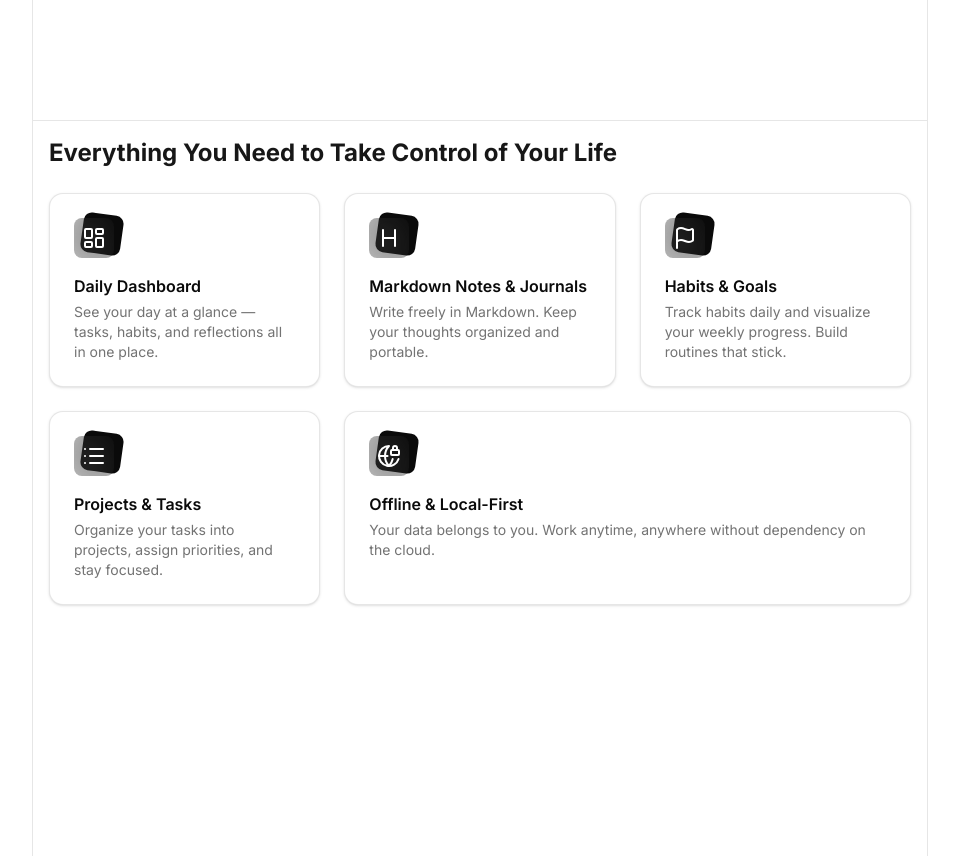
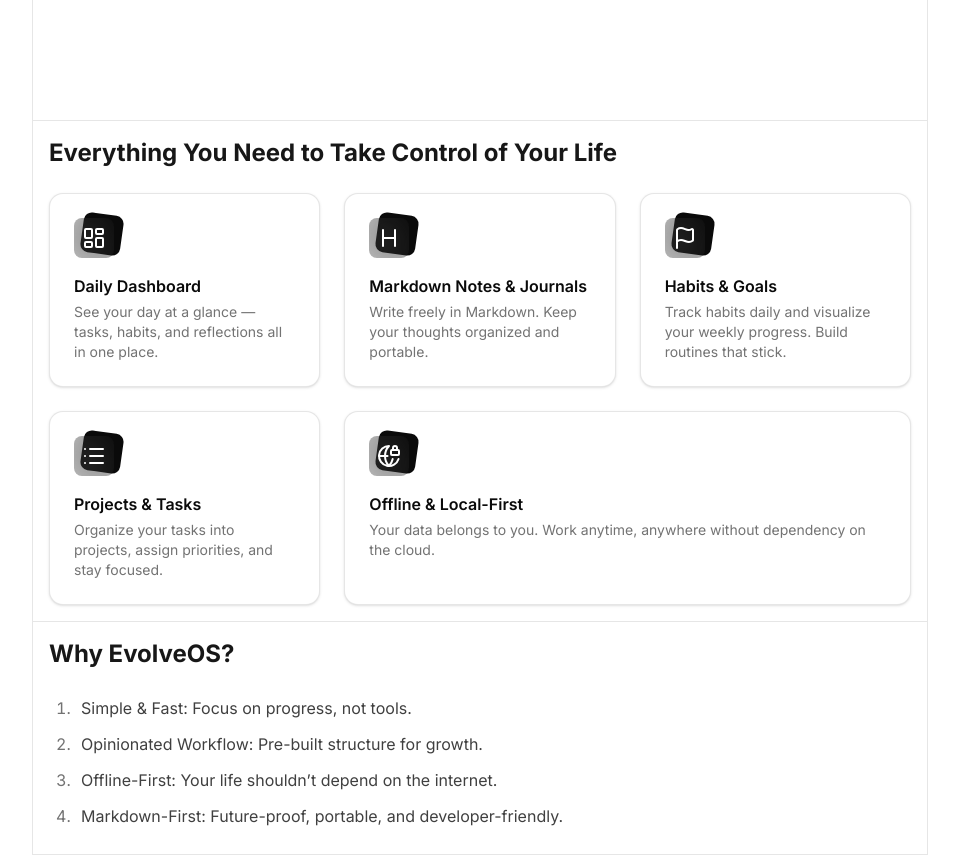
Before and after one commit to tasha-dev/evolveos, a Next.js app: page / in a window 1280 px wide. Shown: the part 680-1536 px from the top of the page, without its empty margins (160-1119 px from the left). Built offline with nearby package versions, Linux system fonts and the light colour scheme.

Commit message:
added why section of home page

```diff
--- a/app/page.tsx
+++ b/app/page.tsx
@@ -3,6 +3,7 @@
 import Header from "@/component/header";
 import Feature from "@/component/section/home/feature";
 import Hero from "@/component/section/home/hero";
+import Why from "@/component/section/home/why";
 
 // Creating and exporting home page as default
 export default function HomePage() {
@@ -12,6 +13,7 @@
       <Header />
       <Hero />
       <Feature />
+      <Why />
     </>
   );
 }
--- a/component/section/home/feature.tsx
+++ b/component/section/home/feature.tsx
@@ -51,8 +51,8 @@
 export default function Feature() {
   // Returning JSX
   return (
-    <section className="max-w-4xl border-x border-x-foreground/10 mx-auto">
-      <main className="prose dark:prose-invert prose-neutral min-h-[calc(100dvh-65px)] p-4 max-w-full">
+    <section className="max-w-4xl border-x border-foreground/10 mx-auto border-b">
+      <main className="prose dark:prose-invert prose-neutral p-4 max-w-full">
         <h2 className="mt-0">
           Everything You Need to Take Control of Your Life
         </h2>
--- /dev/null
+++ b/component/section/home/why.tsx
@@ -0,0 +1,20 @@
+// Codes by mahdi tasha
+// Creating and exporting Why section of home page as default
+export default function Why() {
+  // Returning JSX
+  return (
+    <section className="max-w-4xl border-x border-foreground/10 mx-auto border-b">
+      <main className="prose dark:prose-invert prose-neutral p-4 max-w-full">
+        <h2 className="mt-0">Why EvolveOS?</h2>
+        <ol>
+          <li>Simple & Fast: Focus on progress, not tools.</li>
+          <li>Opinionated Workflow: Pre-built structure for growth.</li>
+          <li>Offline-First: Your life shouldn’t depend on the internet.</li>
+          <li>
+            Markdown-First: Future-proof, portable, and developer-friendly.
+          </li>
+        </ol>
+      </main>
+    </section>
+  );
+}
```
